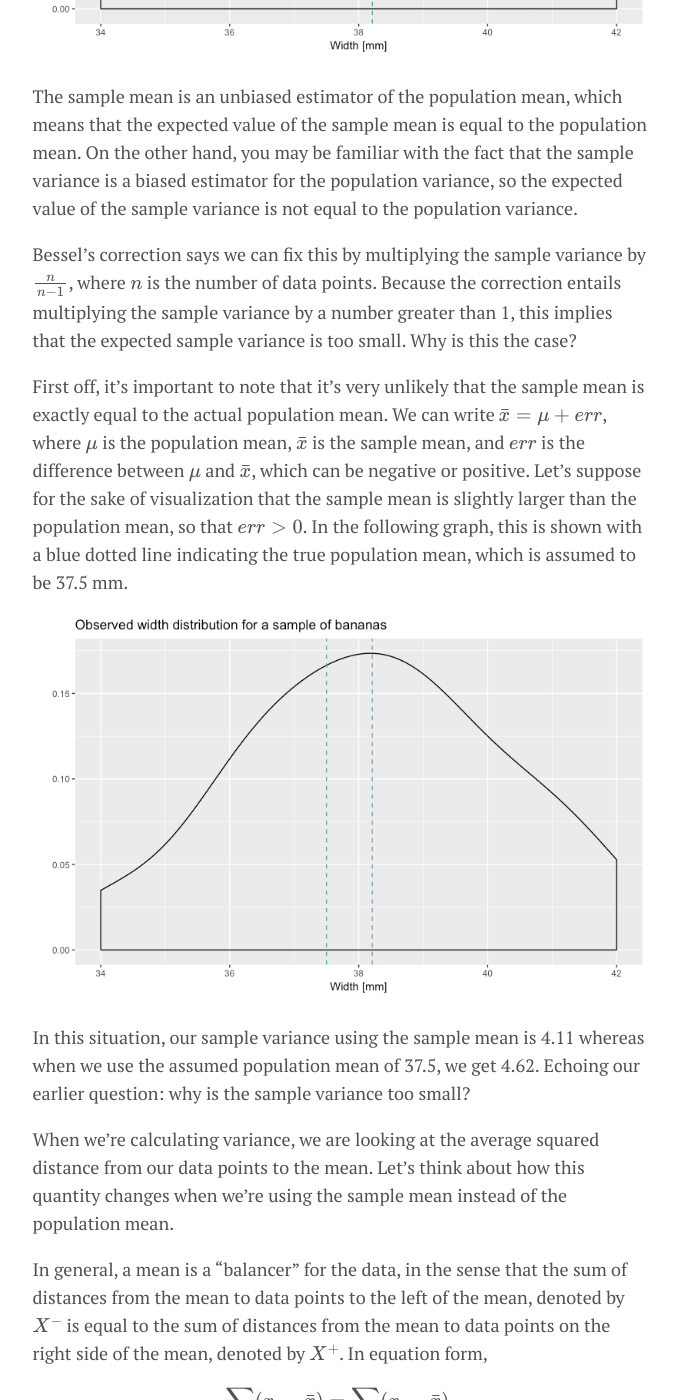
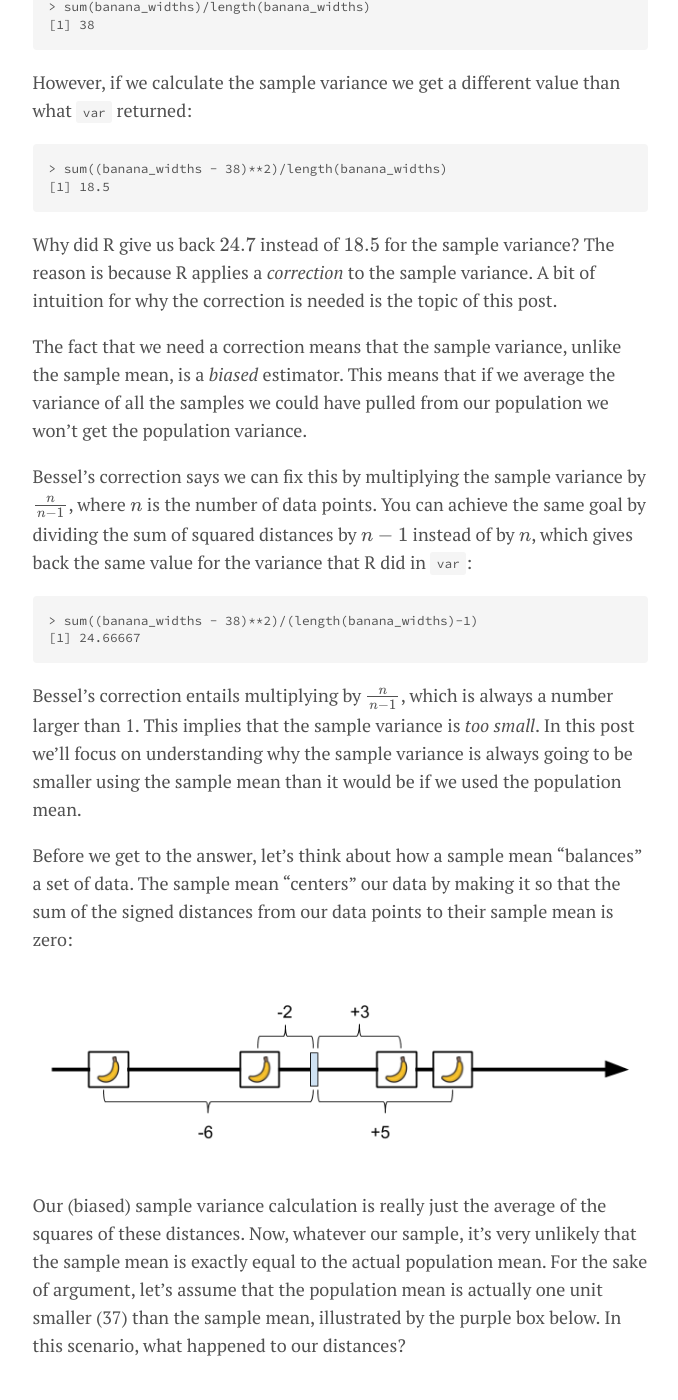
Before and after one commit to meticulousdatascience/mds-blog, a Jekyll site: the page built from _posts/2018-08-26-bessels-correction.md, in a window 1280 px wide and 1400 px high, scrolled down 1166 px. Shown: the whole window, without its empty margins (300-978 px from the left). Built offline with Jekyll 4.4.1, drawn with Linux system fonts in a browser that asks for light colours; formulas are drawn with MathJax 3; some of the changed text lies outside the part shown.

Commit message:
update bessel post

````diff
--- a/_posts/2018-08-26-bessels-correction.md
+++ b/_posts/2018-08-26-bessels-correction.md
@@ -7,37 +7,79 @@ tags: [estimators, bias, variance]
 image: bananas.jpg
 ---
 
-In this post we'll look at a feature that is plausibly sampled from a normal distribution: the measured widths of a bunch of bananas. The distribution along with a green dotted line pointing out the sample mean of 38.2 mm are plotted below.
+In this post we'll look at a feature that is plausibly sampled from a normal distribution: the measured widths of a collection of bananas. To make this really concrete let's assume we have just 4 bananas, with widths given by the following vector.
 
-![Banana Widths](https://meticulousdatascience.com/assets/img/banana_widths.png)
+```
+banana_widths <- c(32, 36, 41, 43)
+```
 
-The sample mean is an unbiased estimator of the population mean, which means that the expected value of the sample mean is equal to the population mean. On the other hand, you may be familiar with the fact that the sample variance is a biased estimator for the population variance, so the expected value of the sample variance is not equal to the population variance.
+We can calculate the mean and variance of this small vector using the obvious R functions:
 
-Bessel's correction says we can fix this by multiplying the sample variance by $\frac{n}{n-1}$, where $n$ is the number of data points. Because the correction entails multiplying the sample variance by a number greater than 1, this implies that the expected sample variance is too small. Why is this the case?
+```
+> mean(banana_widths)
+[1] 38
+> var(banana_widths)
+[1] 24.66667
+```
 
-First off, it's important to note that it's very unlikely that the sample mean is exactly equal to the actual population mean. We can write $\bar{x} = \mu + err$, where $\mu$ is the population mean, $\bar{x}$ is the sample mean, and $err$ is the difference between $\mu$ and $\bar{x}$, which can be negative or positive. Let's suppose for the sake of visualization that the sample mean is slightly larger than the population mean, so that $err > 0$. In the following graph, this is shown with a blue dotted line indicating the true population mean, which is assumed to be 37.5 mm.
+We can verify the mean calculated is the sample mean by just checking:
 
-![Banana Widths 2](https://meticulousdatascience.com/assets/img/banana_widths2.png)
+```
+> sum(banana_widths)/length(banana_widths)
+[1] 38
+```
 
-In this situation, our sample variance using the sample mean is 4.11 whereas when we use the assumed population mean of 37.5, we get 4.62. Echoing our earlier question: why is the sample variance too small?
+However, if we calculate the sample variance we get a different value than what `var` returned:
 
-When we're calculating variance, we are looking at the average squared distance from our data points to the mean. Let's think about how this quantity changes when we're using the sample mean instead of the population mean.
+```
+> sum((banana_widths - 38)**2)/length(banana_widths)
+[1] 18.5
+```
 
-In general, a mean is a "balancer" for the data, in the sense that the sum of distances from the mean to data points to the left of the mean, denoted by $X^-$ is equal to the sum of distances from the mean to data points on the right side of the mean, denoted by $X^+$. In equation form,
+Why did R give us back $24.7$ instead of $18.5$ for the sample variance? The reason is because R applies a _correction_ to the sample variance. A bit of intuition for why the correction is needed is the topic of this post.
 
-$$\sum_{X^-} (x_i - \bar{x}) = \sum_{X^+} (x_i - \bar{x}).$$
+The fact that we need a correction means that the sample variance, unlike the sample mean, is a _biased_ estimator. This means that if we average the variance of all the samples we could have pulled from our population we won't get the population variance.
 
-If we replace the sample mean with the true mean, this balance no longer holds. In particular, because the sample mean in our example was too large, there is "more" data on the right side of the distribution. The distances from these data points to the true mean are all larger
+Bessel's correction says we can fix this by multiplying the sample variance by $\frac{n}{n-1}$, where $n$ is the number of data points. You can achieve the same goal by dividing the sum of squared distances by $n-1$ instead of by $n$, which gives back the same value for the variance that R did in `var`:
 
-$$ \sum (x_i - \mu) = \sum (x_i - (\bar{x} - err)) = \sum (x_i - \bar{x}) - n*err = - n*err$$
+```
+> sum((banana_widths - 38)**2)/(length(banana_widths)-1)
+[1] 24.66667
+```
 
+Bessel's correction entails multiplying by $\frac{n}{n-1}$, which is always a number larger than 1. This implies that the sample variance is _too small_. In this post we'll focus on understanding why the sample variance is always going to be smaller using the sample mean than it would be if we used the population mean.
 
-When we use the sample mean, we are "unbalancing" these distances, so that more of them on average are smaller distances than they should be in the calculation of the true variance. Intuitively this is because there is "more" data to the right of the true mean in our sample, which resulted in our sample mean being too large. In equation form, for our example
+Before we get to the answer, let's think about how a sample mean "balances" a set of data. The sample mean "centers" our data by making it so that the sum of the signed distances from our data points to their sample mean is zero:
 
+![Mean Balancing](https://meticulousdatascience.com/assets/img/mean_balancing.png)
 
-[Code for pictures](https://meticulousdatascience.com/assets/reproducible_code/bananas.txt)
+Our (biased) sample variance calculation is really just the average of the squares of these distances. Now, whatever our sample, it's very unlikely that the sample mean is exactly equal to the actual population mean. For the sake of argument, let's assume that the population mean is actually one unit smaller (37) than the sample mean, illustrated by the purple box below. In this scenario, what happened to our distances?
+
+![Mean Balancing](https://meticulousdatascience.com/assets/img/mean_balancing2.png)
+
+The two distances on the left became smaller (in absolute value) and the two distances on the right became larger. If we calculate the sample variance again using the population mean we get
+
+```
+> sum((banana_widths - 37)**2)/length(banana_widths)
+[1] 19.5
+```
+
+which is of course larger than our sample variance using the sample mean. Interestingly, it is the case that the sum of squared distances will always increase when you move away from the sample mean. This is because the sample mean actually minimizes the solution to the average sum of squares problem.
+
+Looking at the math, we are attempting to minimize the equation
+
+$$(32 - a)^2 + (36 - a)^2 + (41 - a)^2 + (43 - a)^2.$$
+
+Using simple calculus you can take a derivative and set to 0 to minimize, and find yourself solving the equation that precisely finds the sample mean:
+
+$$a = \frac{32 + 36 + 41 + 43}{4}.$$
+
+There are other proofs that the sample variance using the sample mean will always be smaller than the sample variance using the population mean which use no calculus and just simple algebra, but I rather like the idea of framing this as an optimization problem.
+
+Of course, it's worth noting that in this particular case the correction ended up giving us a worse estimate (24.7) than the original (18.5). It's nice to remember that all estimates and corrections are the best _on average_, and in random examples, they may not work very well!
 
 References:
 
 - [Bessel's Correction on Wikipedia](https://en.wikipedia.org/wiki/Bessel%27s_correction)
-- [Banana Dataset](http://www.statistics4u.com/fundstat_eng/data_bananas.html)
+- An actual [banana dataset](http://www.statistics4u.com/fundstat_eng/data_bananas.html) and a [cleaned up version](https://github.com/meticulousdatascience/mds-blog/blob/master/assets/data/bananas_data.csv)
+- [R var documentation](https://www.rdocumentation.org/packages/cmvnorm/versions/1.0-3/topics/var)
````
Also changed, not shown: assets/img/banana_widths.png (deleted), assets/img/banana_widths2.png (deleted).
